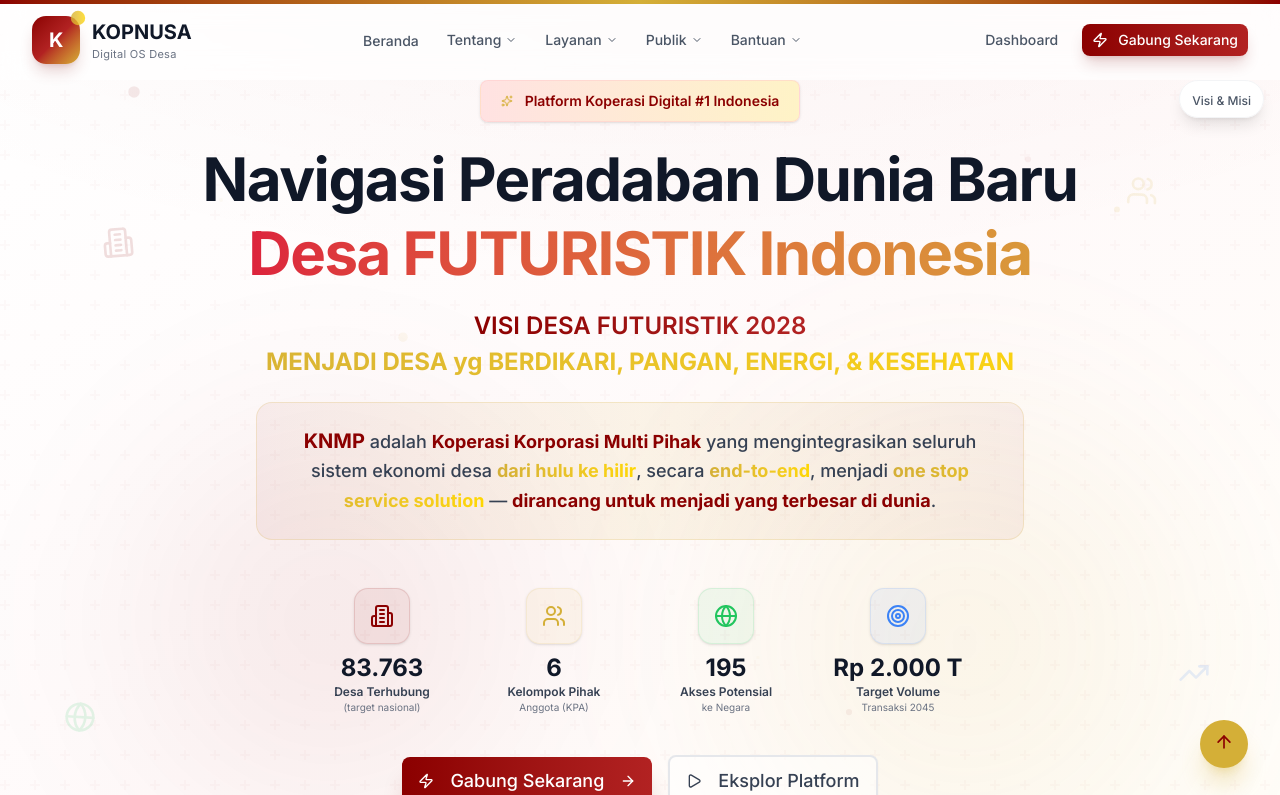
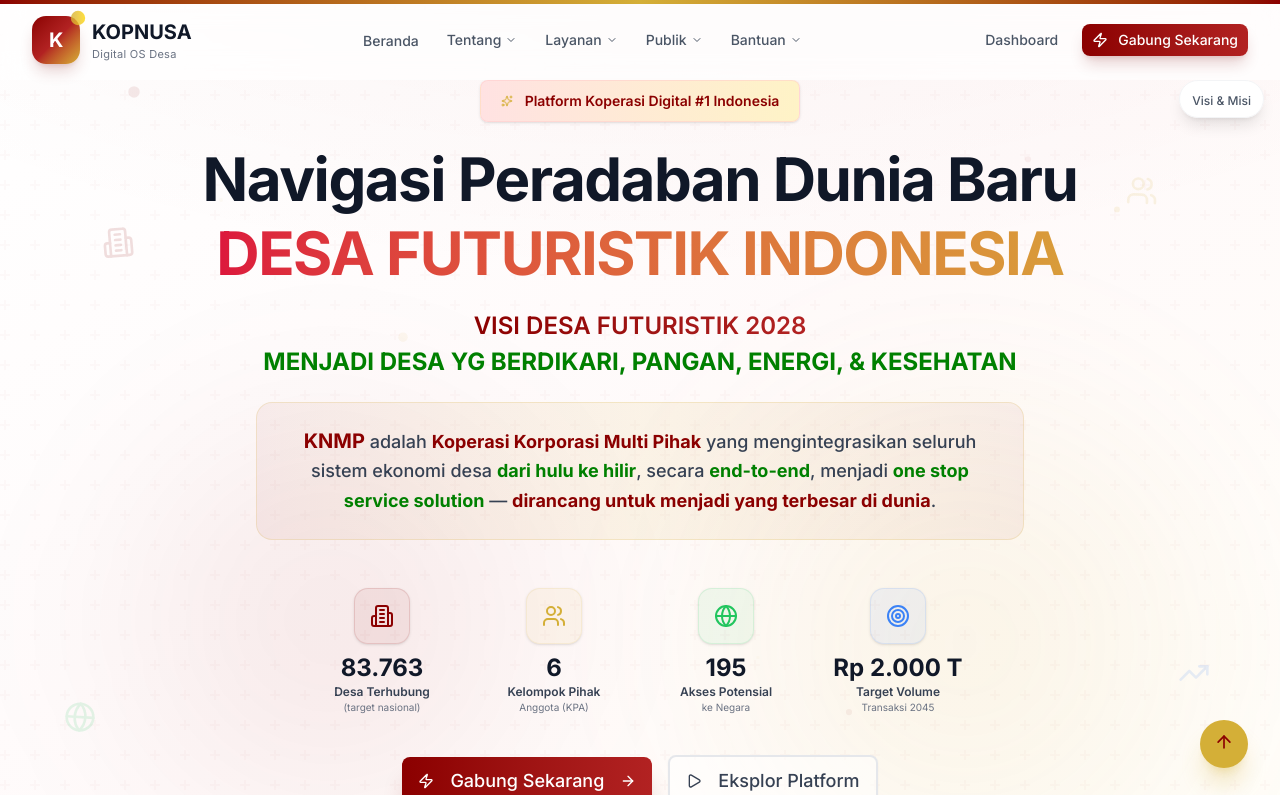
Before and after one commit to prabudanling/knmp, a Next.js app: page / in a window 1280 px wide. Shown: the top 795 px of the page. Built offline with nearby package versions, Linux system fonts and the light colour scheme.

Commit message:
Update Hero.tsx

```diff
--- a/src/components/sections/Hero.tsx
+++ b/src/components/sections/Hero.tsx
@@ -336,7 +336,7 @@
                 transition={{ duration: 5, repeat: Infinity }}
                 style={{ backgroundSize: '200% 100%' }}
               >
-                Desa FUTURISTIK Indonesia
+                DESA FUTURISTIK INDONESIA
               </motion.span>
             </motion.h1>
 
@@ -348,8 +348,8 @@
               <span className="bg-gradient-to-r from-[#8B0000] to-[#B22222] bg-clip-text text-transparent">
                 VISI DESA FUTURISTIK 2028
               </span>
-              <span className="block mt-1 bg-gradient-to-r from-[#D4AF37] to-[#FFD700] bg-clip-text text-transparent font-bold">
-                MENJADI DESA yg BERDIKARI, PANGAN, ENERGI, & KESEHATAN
+              <span className="block mt-1 bg-gradient-to-r from-[#008000] to-[#008000] bg-clip-text text-transparent font-bold">
+                MENJADI DESA YG BERDIKARI, PANGAN, ENERGI, & KESEHATAN
               </span>
             </motion.p>
 
@@ -374,15 +374,15 @@
                     <span className="text-[#8B0000] font-bold text-base sm:text-lg md:text-xl">KNMP</span> adalah{' '}
                     <span className="text-[#8B0000] font-bold">Koperasi Korporasi Multi Pihak</span>
                     {' '}yang mengintegrasikan seluruh sistem ekonomi desa{' '}
-                    <span className="bg-gradient-to-r from-[#D4AF37] to-[#FFD700] bg-clip-text text-transparent font-bold">
+                    <span className="bg-gradient-to-r from-[#008000] to-[#008000] bg-clip-text text-transparent font-bold">
                       dari hulu ke hilir
                     </span>
                     , secara{' '}
-                    <span className="bg-gradient-to-r from-[#D4AF37] to-[#FFD700] bg-clip-text text-transparent font-bold">
+                    <span className="bg-gradient-to-r from-[#008000] to-[#008000] bg-clip-text text-transparent font-bold">
                       end-to-end
                     </span>
                     , menjadi{' '}
-                    <span className="bg-gradient-to-r from-[#D4AF37] to-[#FFD700] bg-clip-text text-transparent font-bold">
+                    <span className="bg-gradient-to-r from-[#008000] to-[#008000] bg-clip-text text-transparent font-bold">
                       one stop service solution
                     </span>
                     {' '}— <span className="text-[#8B0000] font-bold">dirancang untuk menjadi yang terbesar di dunia</span>.
```
